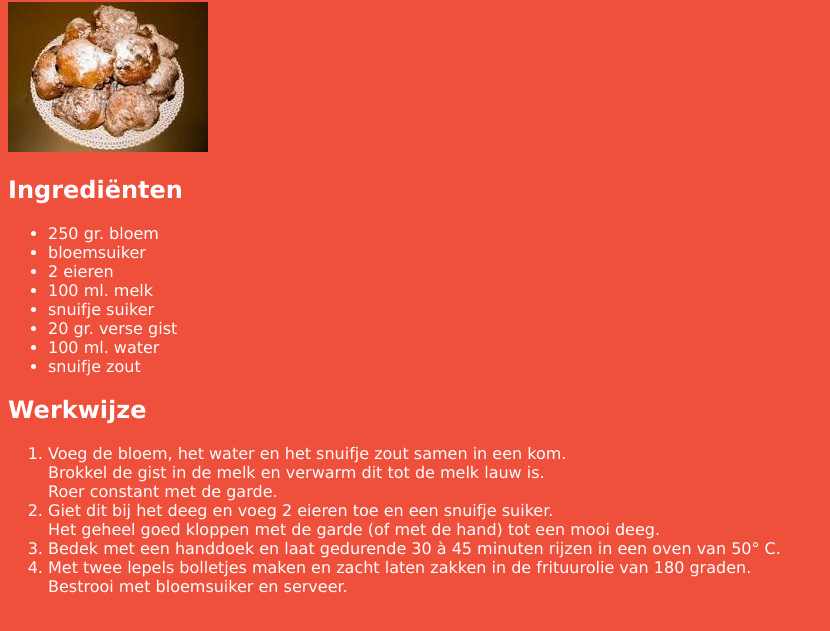
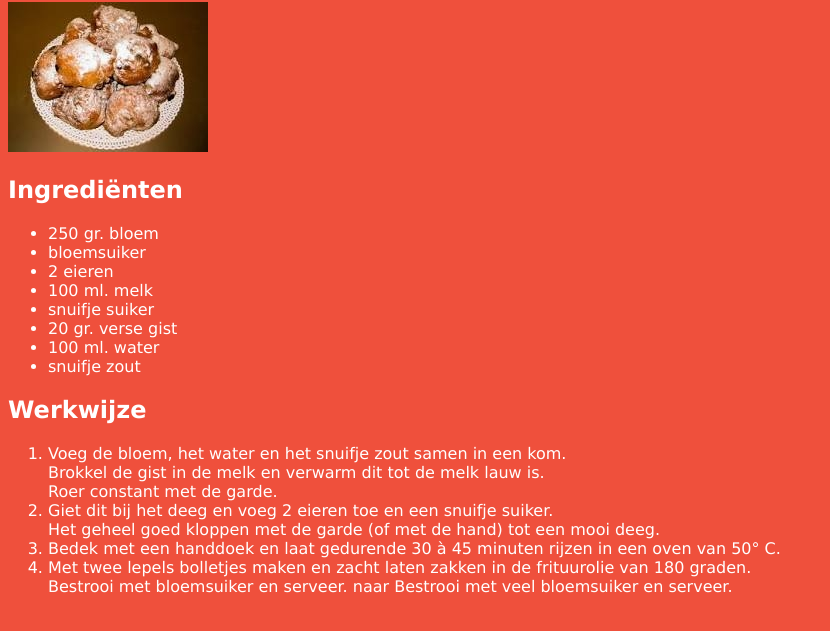
Before and after one commit to tielemansjoris/recepten2, a plain HTML site: page oliebollen.html in a window 1280 px wide. Shown: the part 79-710 px from the top of the page, without its empty margins (0-830 px from the left). Drawn offline with Linux system fonts and the light colour scheme.

Commit message:
oliebollen met veel bloemsuiker

```diff
--- a/oliebollen.html
+++ b/oliebollen.html
@@ -28,7 +28,7 @@ Roer constant met de garde.</li>
 Het geheel goed kloppen met de garde (of met de hand) tot een mooi deeg.</li>
 <li>Bedek met een handdoek en laat gedurende 30 à 45 minuten rijzen in een oven van 50° C.</li>
 <li>Met twee lepels bolletjes maken en zacht laten zakken in de frituurolie van 180 graden.<br>
-Bestrooi met bloemsuiker en serveer.</li>
+Bestrooi met bloemsuiker en serveer. naar Bestrooi met veel bloemsuiker en serveer.</li>
 </ol>
 </body>
 </html>
```
